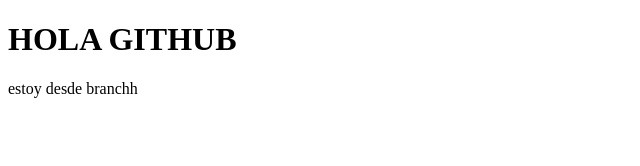
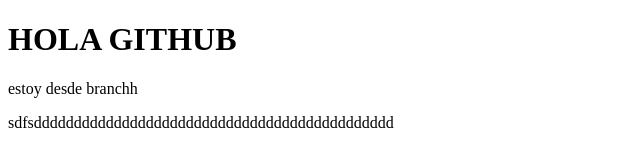
Before and after one commit to JDiego07/laboratorio, a plain HTML site: page index.html in a window 1280 px wide. Shown: the whole page, without its empty margins (0-640 px from the left). Drawn offline with Linux system fonts and the light colour scheme.

Commit message:
Actualizando

```diff
--- a/index.html
+++ b/index.html
@@ -7,5 +7,6 @@
   <body>
     <h1> HOLA GITHUB </h1>
     <p> estoy desde branchh <p/>
+    <p> sdfsddddddddddddddddddddddddddddddddddddddddddddd </p>
   </body>
 </html>
```
